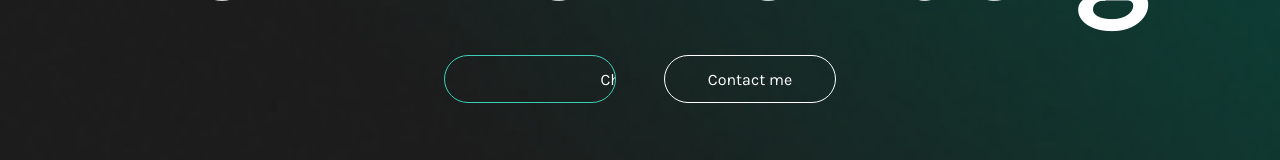
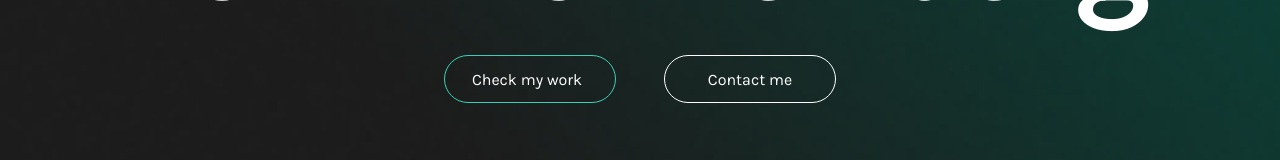
Before and after one commit to PaterAnderson/portfolio, an Angular app: page / in a window 1280 px wide. In both pictures the pointer is over the element "Check my work". Shown: the part 432-592 px from the top of the page. Built offline with nearby package versions, Linux system fonts and the light colour scheme; a web font is replaced by a local one.

Commit message:
button animation polish

```diff
--- a/src/app/landing-page/landing-page.component.scss
+++ b/src/app/landing-page/landing-page.component.scss
@@ -101,7 +101,7 @@ section {
 
         // Hier fügen wir die Animation auf den Text an
         .button-text {
-            animation: moveInOut 2.5s linear infinite; // Animation aktivieren
+            animation: moveInOut 5.5s linear infinite; // Animation aktivieren
         }
     }
 }
@@ -117,7 +117,6 @@ section {
     0% {
         transform: translateX(150%);  // Start von links
     }
-
     100% {
         transform: translateX(-150%);    // Ende nach rechts
     }
```
Also changed, not shown: src/app/landing-page/landing-page.component.html (line endings or trailing spaces).
